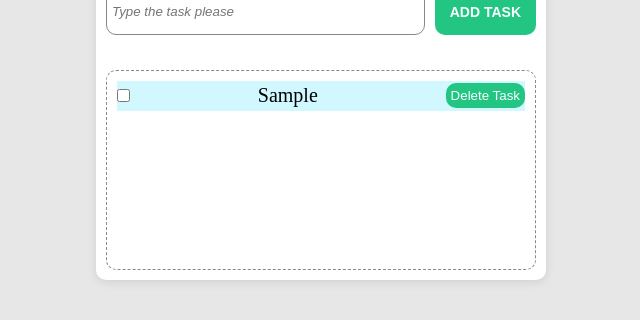
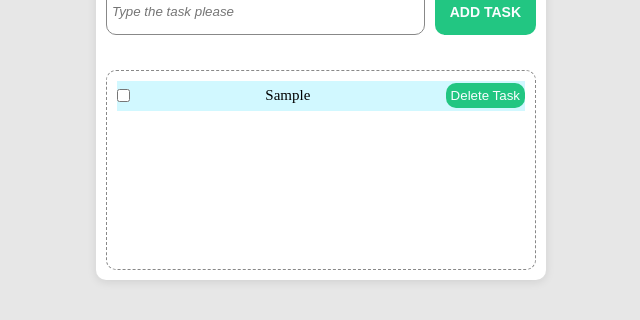
Before and after one commit to IvatomPlay/todo-list, a Next.js app: page / in a window 1280 px wide. Both pictures are taken after typing "Sample" into the empty fields and a click on the button "ADD TASK". Shown: the part 307-627 px from the top of the page, without its empty margins (319-959 px from the left). Built offline with nearby package versions, Linux system fonts and the light colour scheme.

Commit message:
fixed problem with line-through when task complited

```diff
--- a/src/app/components/TaskList.jsx
+++ b/src/app/components/TaskList.jsx
@@ -6,17 +6,17 @@ export default function toDoList({tasks, onToggle, onDelete}) {
   return(
     <div className={styles.taskList}>
       <ul className={styles.list}>
-        {tasks.map(tasks => (
-          <li key={tasks.id} className={styles.list_item}>
+        {tasks.map(task => (
+          <li key={task.id} className={styles.list_item}>
             <input
               type="checkbox"
-              checked={tasks.completed}
-              onChange={() => onToggle(tasks.id)}
+              checked={task.completed}
+              onChange={() => onToggle(task.id)}
             />
-            <span className={`${styles.tasks_text} ${tasks.completed ? styles.completed : ''}`}>{tasks.text}</span>
+            <span className={`${styles.tasks_text} ${task.completed ? styles.completed : ''}`}>{task.text}</span>
             <button
               className={styles.btn}
-              onClick={() => onDelete(tasks.id)}
+              onClick={() => onDelete(task.id)}
             >Delete Task</button>
           </li>
         ))}
--- a/src/app/components/taskList.module.css
+++ b/src/app/components/taskList.module.css
@@ -5,7 +5,7 @@
   border-radius: 10px;
   padding: 10px;
   background-color: #ffffff;
-  font-size: 20px;
+  font-size: 15px;
 }
 
 .list {
@@ -24,7 +24,7 @@
   background-color: #d1f8ff;
 }
 
-.tasks_text .completed {
+.tasks_text.completed {
   text-decoration: line-through;
 }
 
--- a/src/app/page.jsx
+++ b/src/app/page.jsx
@@ -21,12 +21,12 @@ export default function Home() {
 
   // function set co,plete or not complete status to the tasks
   function taskComplete(id) {
-    setTasks(tasks.map(tasks.id === id ? {...tasks, completed: !tasks.completed} : tasks));
+    setTasks(tasks.map(task => task.id === id ? {...task, completed: !task.completed} : task));
   };
 
   // function to delete the task from the list
   function deleteTask(id) {
-    setTasks(tasks.filter(tasks => tasks.id !== id));
+    setTasks(tasks.filter(task => task.id !== id));
   };
 
   return (
```
